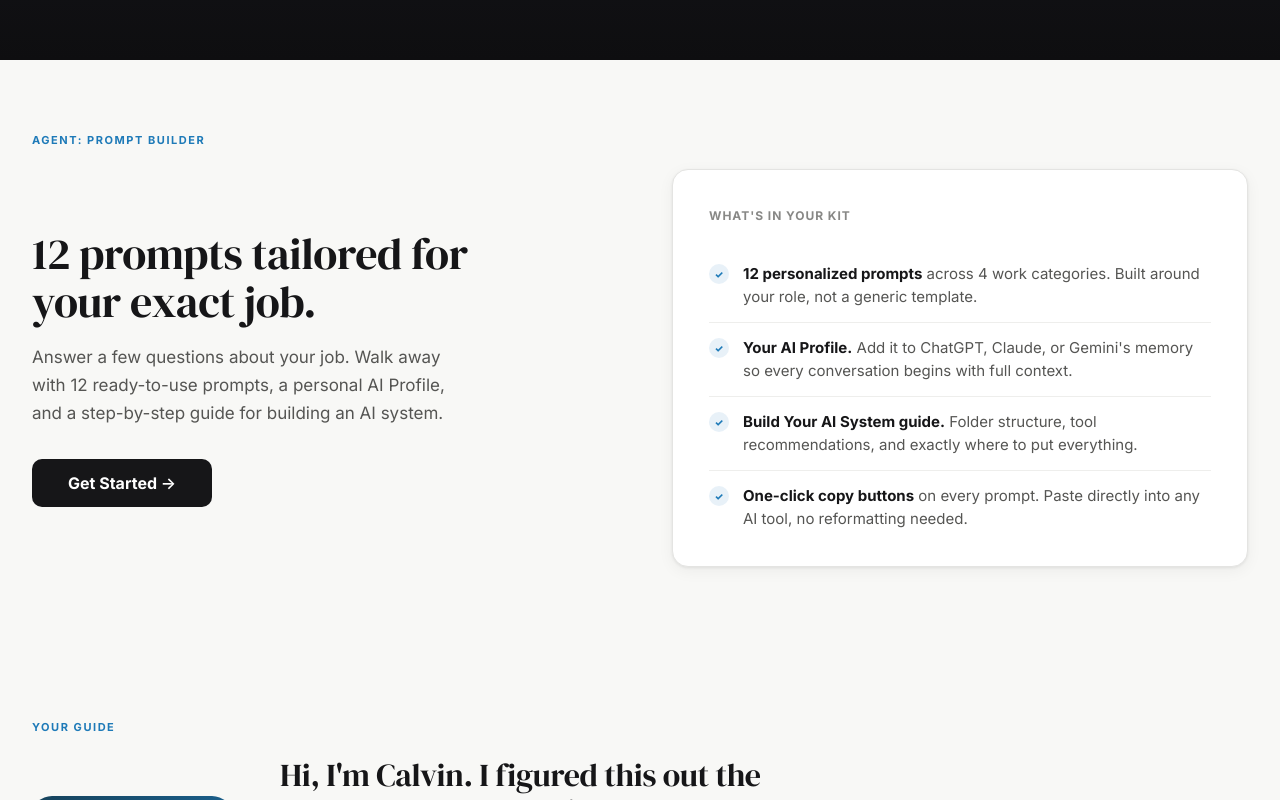
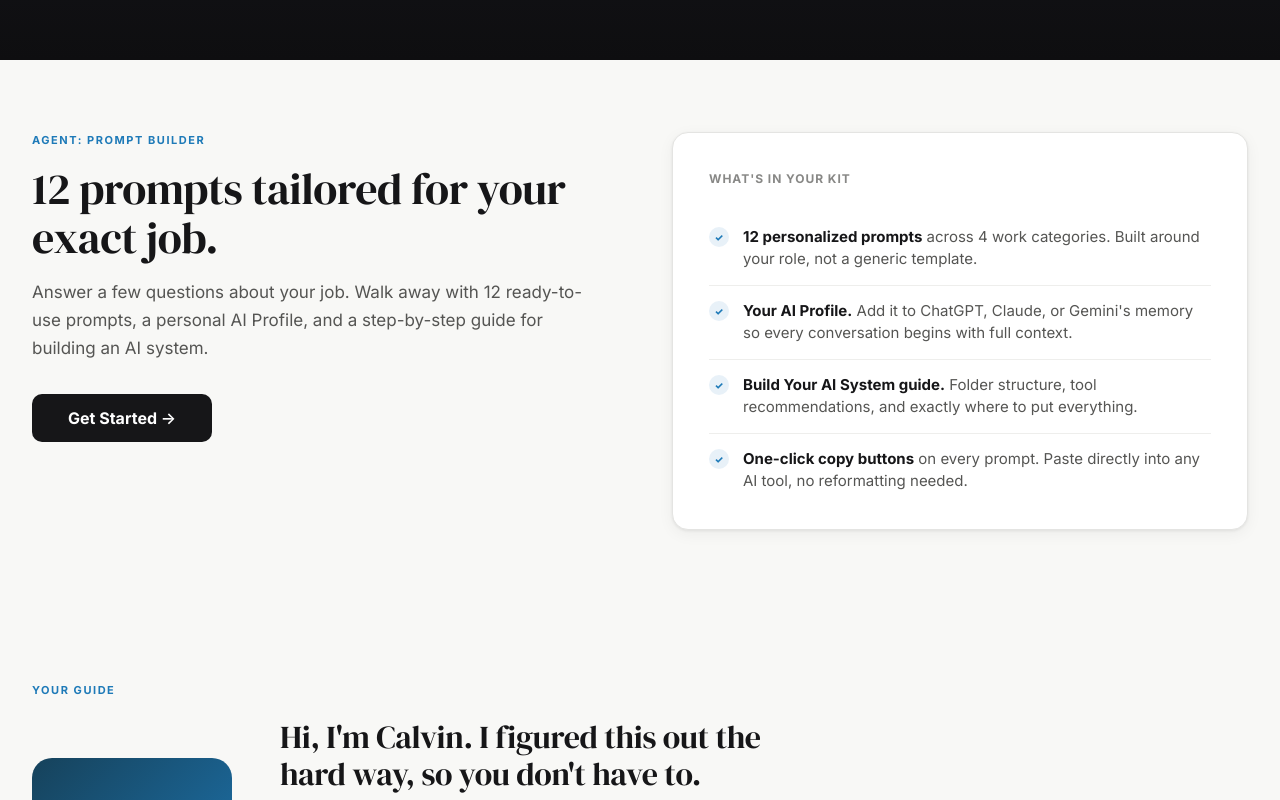
Before and after one commit to coolcalvin457-tech/agent-timesaver-nextjs, a Next.js app: page / in a window 1280 px wide. Shown: the part 1100-1900 px from the top of the page. Built offline with nearby package versions, Linux system fonts and the light colour scheme.

Commit message:
Prompt Builder section layout and nav border fixes

```diff
--- a/app/globals.css
+++ b/app/globals.css
@@ -186,6 +186,7 @@ input, textarea {
   background: rgba(248,248,246,0.5);
   backdrop-filter: blur(10px);
   -webkit-backdrop-filter: blur(10px);
+  border-bottom: 1px solid rgba(228,228,226,0.6);
   transition: background 0.25s ease, padding 0.25s ease, border-bottom 0.25s ease, backdrop-filter 0.25s ease;
 }
 
@@ -2390,7 +2391,7 @@ input, textarea {
   display: grid;
   grid-template-columns: 1fr 1fr;
   gap: 64px;
-  align-items: center;
+  align-items: start;
 }
 
 .price-badge {
--- a/app/page.tsx
+++ b/app/page.tsx
@@ -62,14 +62,14 @@ export default function Home() {
         {/* ── Section 4: AGENT: Prompt Builder ────────────────────────── */}
         <section className="section" id="prompt-builder" style={{ paddingTop: "72px", paddingBottom: "80px" }}>
           <div className="container">
-            <div className="eyebrow">AGENT: Prompt Builder</div>
             <div className="prompt-builder-layout">
 
               {/* Left: copy */}
               <div>
+                <div className="eyebrow" style={{ marginBottom: "16px" }}>AGENT: Prompt Builder</div>
                 <h2
                   className="heading-1"
-                  style={{ marginBottom: "16px", maxWidth: "440px" }}
+                  style={{ marginBottom: "16px" }}
                 >
                   12 prompts tailored for your exact job.
                 </h2>
@@ -77,7 +77,6 @@ export default function Home() {
                   className="body-lg"
                   style={{
                     color: "var(--text-secondary)",
-                    maxWidth: "420px",
                     marginBottom: "32px",
                   }}
                 >
```
